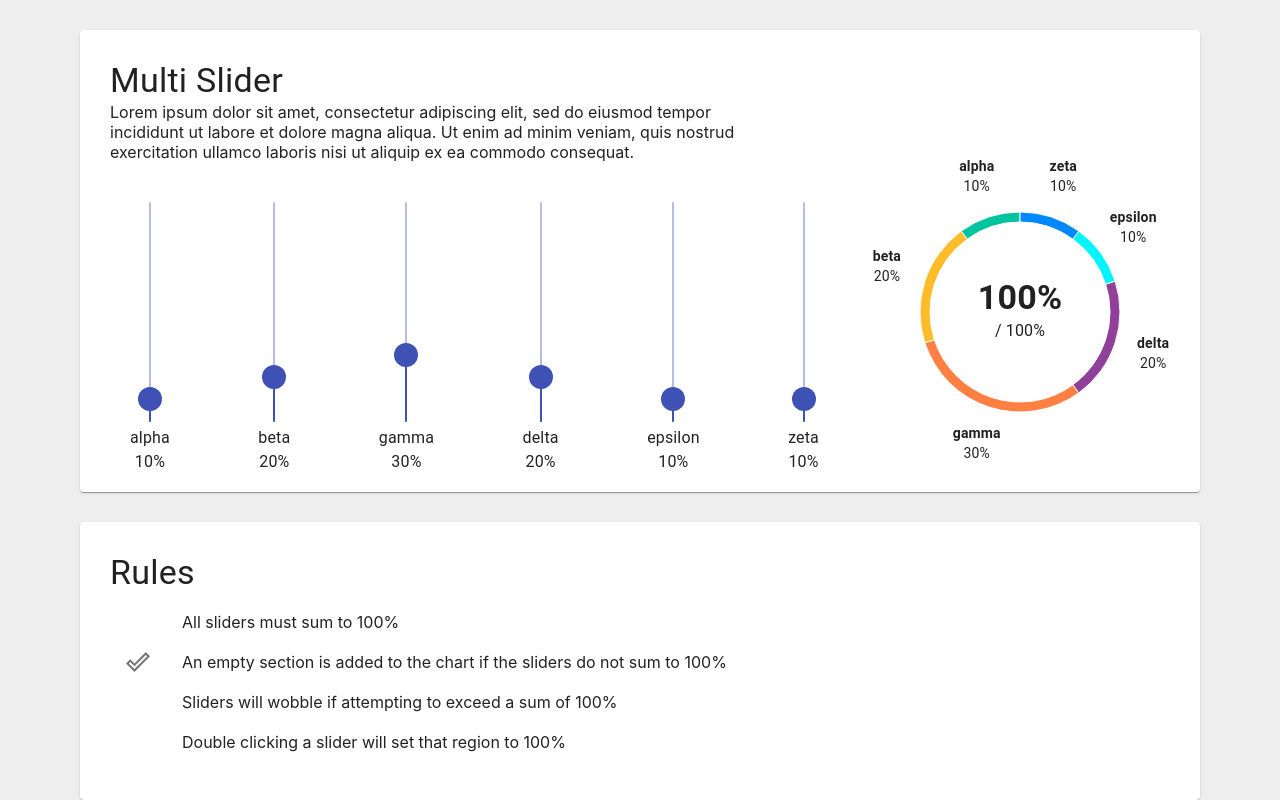
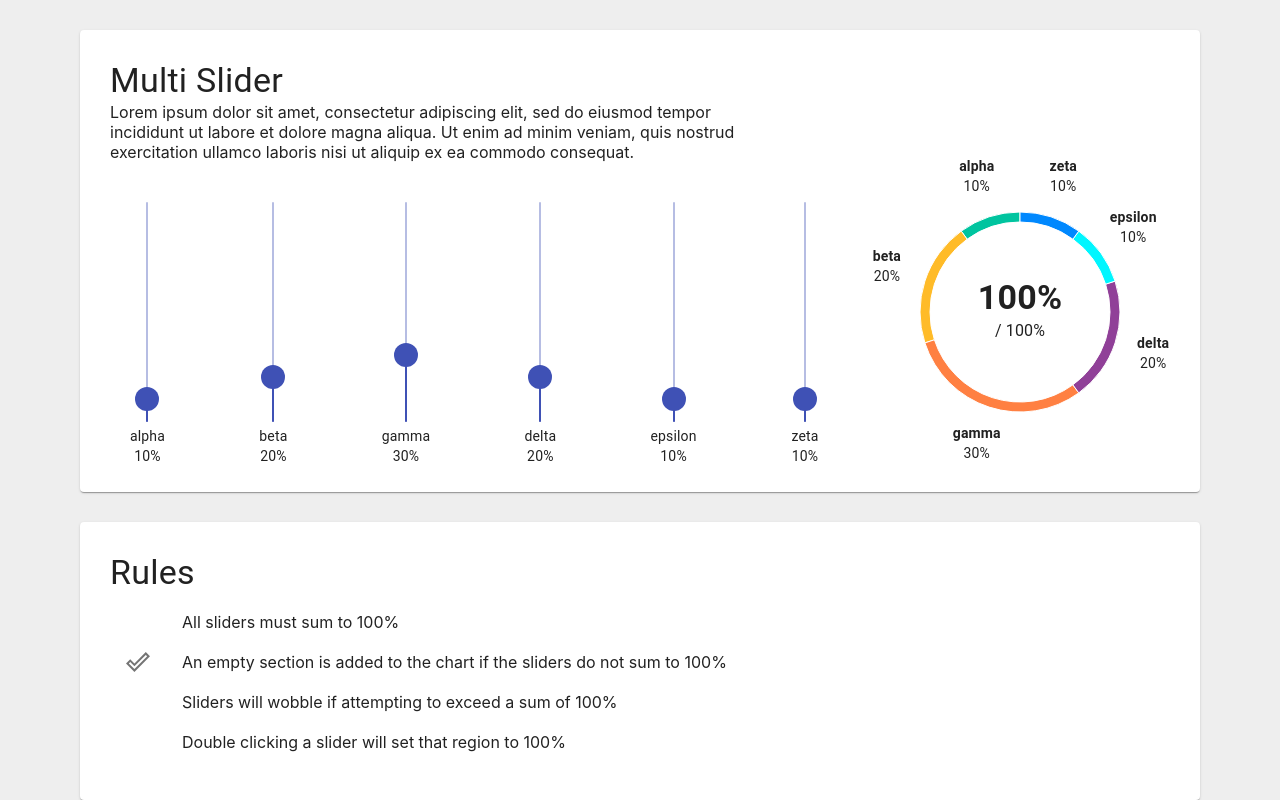
Before and after one commit to addisonbgross/multi-slider-prototype, a React (Create React App) app: page / in a window 1280 px wide. Built offline with nearby package versions, Linux system fonts and the light colour scheme.

Commit message:
feat: slightly smaller slider text

```diff
--- a/src/components/MultiSlider/index.js
+++ b/src/components/MultiSlider/index.js
@@ -114,10 +114,10 @@ export default function MultiSlider({
                     }
                     onDoubleClick={() => onDoubleClick(key)}
                   />
-                  <Typography variant="body1" id={`multi-slider-${key}`}>
+                  <Typography variant="body2" id={`multi-slider-${key}`}>
                     {key}
                   </Typography>
-                  <Typography variant="body1">
+                  <Typography variant="body2">
                     {Math.trunc(data[key] * 100)}%
                   </Typography>
                 </Box>
```
